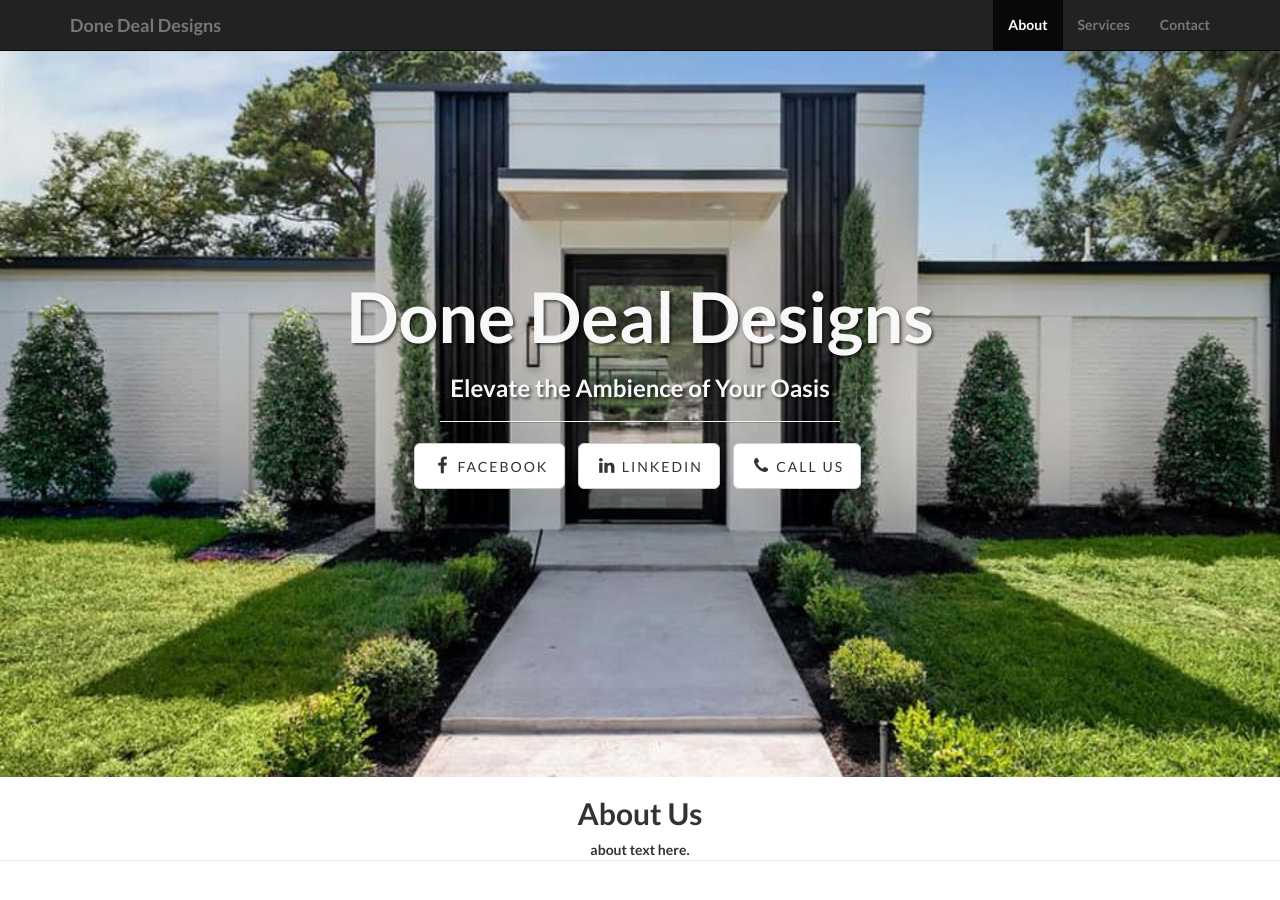
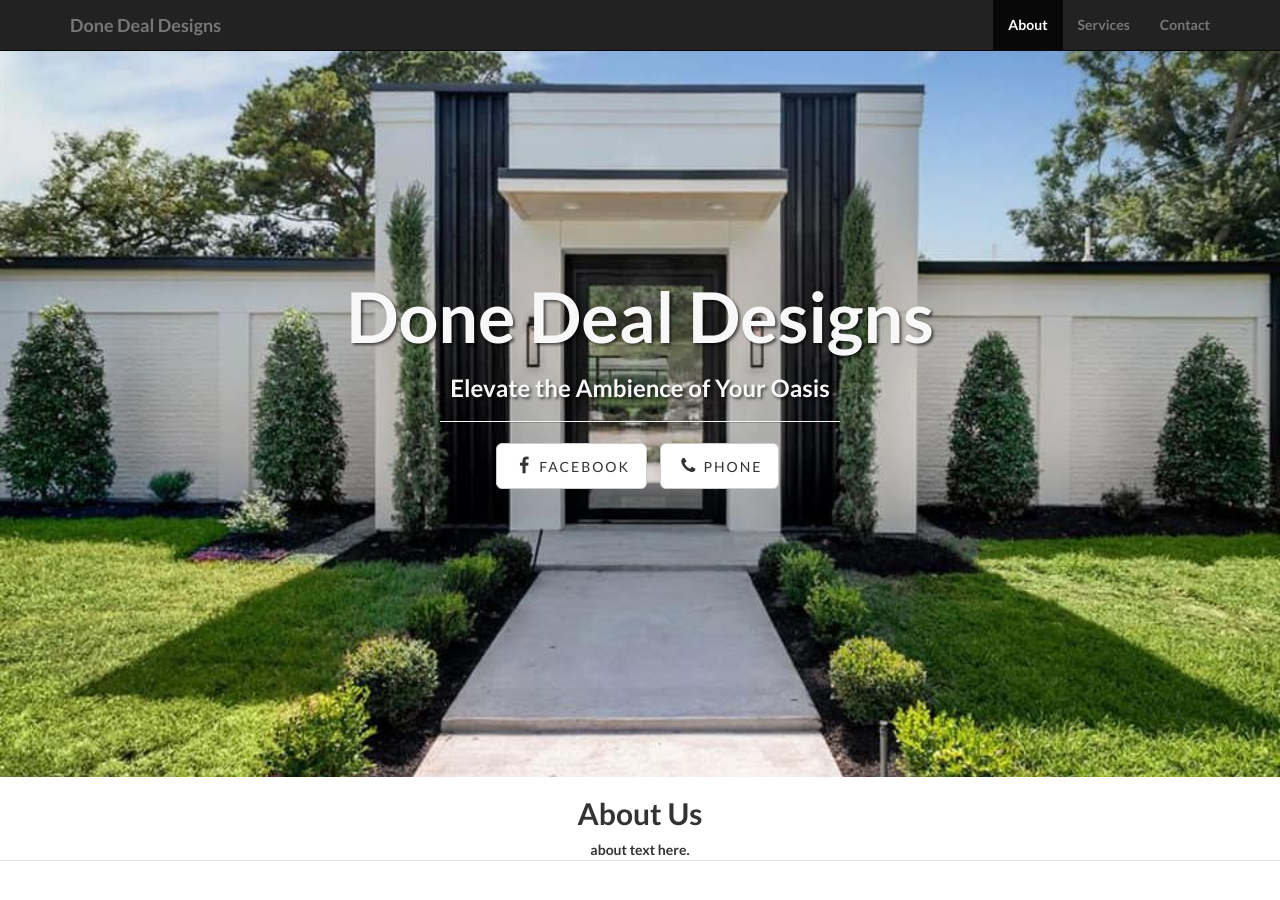
Before and after one commit to BlueFenixProductions/donedealdesigns.com, a Jekyll site: the page built from index.html, in a window 1280 px wide and 900 px high. Built offline with Jekyll 4.4.1, drawn with Linux system fonts in a browser that asks for light colours.

Commit message:
remove call us button

```diff
--- a/_config.yml
+++ b/_config.yml
@@ -26,5 +26,5 @@ permalink: pretty
 social:
   - title: facebook
     url: https://facebook.com/donedealdesigns/
-  - title: linkedin
-    url:
+  - title: phone
+    url: tel:1-281-300-2961
--- a/_includes/contact.html
+++ b/_includes/contact.html
@@ -13,9 +13,6 @@
 							<a href="{{ social.url }}" class="btn btn-default btn-lg"><i class="fa fa-{{ social.title }} fa-fw"></i> <span class="network-name">{{ social.title }}</span></a>
 						</li>
 						{% endfor %}
-						<li>
-							<a href="tel:1-281-300-2961" class="btn btn-default btn-lg"><i class="fa fa-phone fa-fw"></i> <span class="network-name">Call Us</span></a>
-						</li>
 					</ul>
 				</div>
 			</div>
--- a/_includes/header.html
+++ b/_includes/header.html
@@ -48,9 +48,6 @@
 								<a href="{{ social.url }}" class="btn btn-default btn-lg"><i class="fa fa-{{ social.title }} fa-fw"></i> <span class="network-name">{{ social.title }}</span></a>
 							</li>
                             {% endfor %}
-                            <li>
-                                <a href="tel:1-281-300-2961" class="btn btn-default btn-lg"><i class="fa fa-phone fa-fw"></i> <span class="network-name">Call Us</span></a>
-                            </li>
 						</ul>
 					</div>
 				</div>
```
